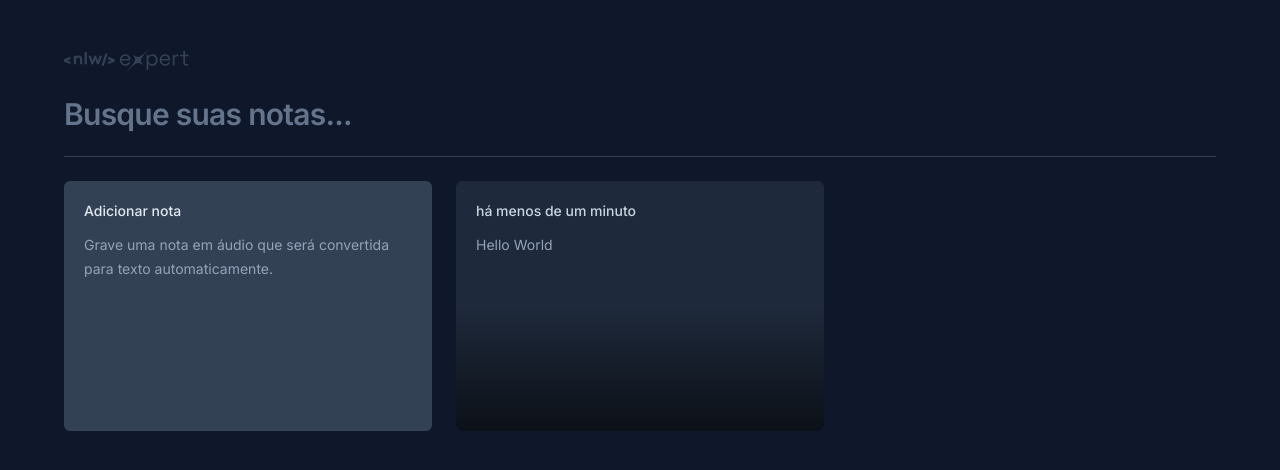
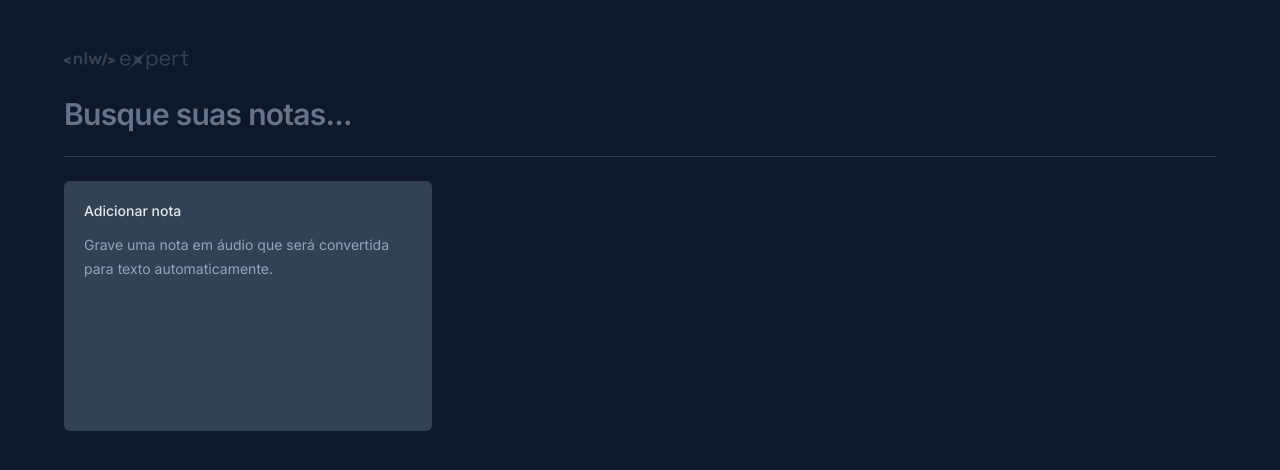
Before and after one commit to gabifrancamr/nlw, a React (Vite) app: page / in a window 1280 px wide. Shown: the top 470 px of the page. Built offline with nearby package versions, Linux system fonts and the light colour scheme.

Commit message:
criando interface para notes context

```diff
--- a/src/App.tsx
+++ b/src/App.tsx
@@ -22,23 +22,8 @@ export function App() {
       <div className="grid grid-cols-3 gap-6  auto-rows-[250px]">
         <NewNoteCard />
 
-        <NoteCard
-          note={{
-            id: 'jdhjdsj',
-            date: new Date(),
-            content: 'Hello World',
-          }}
-        />
-
         {notes.map((item) => (
-          <NoteCard
-            key={item.note.id}
-            note={{
-              id: item.note.id,
-              date: item.note.date,
-              content: item.note.content,
-            }}
-          />
+          <NoteCard key={item.id} note={item} />
         ))}
       </div>
     </div>
--- a/src/components/Note-card.tsx
+++ b/src/components/Note-card.tsx
@@ -6,7 +6,7 @@ import { useContext } from 'react'
 import { NotesContext } from '../context/NotesContext'
 import { toast } from 'sonner'
 
-export interface NoteCardProps {
+interface NoteCardProps {
   note: {
     id: string
     date: Date
--- a/src/context/NotesContext.tsx
+++ b/src/context/NotesContext.tsx
@@ -1,9 +1,14 @@
 import { ReactNode, createContext, useEffect, useState } from 'react'
-import { NoteCardProps } from '../components/Note-card'
 import { v4 as uuidv4 } from 'uuid'
 
+interface Note {
+  id: string
+  date: Date
+  content: string
+}
+
 interface NotesContextType {
-  notes: NoteCardProps[]
+  notes: Note[]
   addNote: (noteText: string) => void
   deleteNote: (noteId: string) => void
 }
@@ -17,7 +22,7 @@ interface NotesContextProviderProps {
 const NOTES_STORAGE_KEY = 'notesItems'
 
 export function NotesContextProvider({ children }: NotesContextProviderProps) {
-  const [notes, setNotes] = useState<NoteCardProps[]>(() => {
+  const [notes, setNotes] = useState<Note[]>(() => {
     const storageNoteItems = localStorage.getItem(NOTES_STORAGE_KEY)
 
     if (storageNoteItems) {
@@ -28,12 +33,10 @@ export function NotesContextProvider({ children }: NotesContextProviderProps) {
   })
 
   function addNote(noteText: string) {
-    const newNote: NoteCardProps = {
-      note: {
-        id: uuidv4(),
-        date: new Date(),
-        content: noteText,
-      },
+    const newNote = {
+      id: uuidv4(),
+      date: new Date(),
+      content: noteText,
     }
 
     setNotes((state) => [...state, newNote])
@@ -41,10 +44,10 @@ export function NotesContextProvider({ children }: NotesContextProviderProps) {
 
   function deleteNote(noteId: string) {
     console.log(noteId)
-    const noteExist = notes.findIndex((item) => item.note.id === noteId)
+    const noteExist = notes.findIndex((item) => item.id === noteId)
 
     if (noteExist >= 0) {
-      const newNotes = notes.filter((item) => item.note.id !== noteId)
+      const newNotes = notes.filter((item) => item.id !== noteId)
 
       setNotes(newNotes)
     }
```
